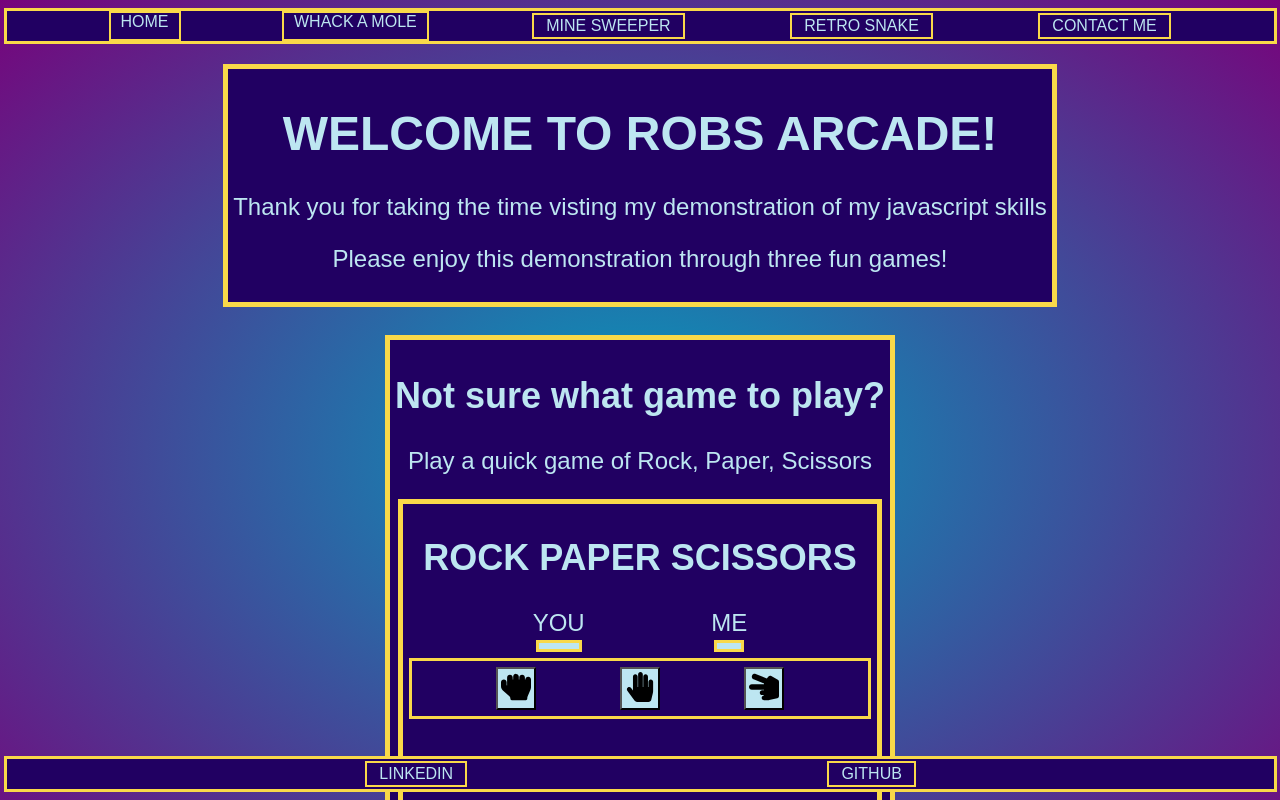
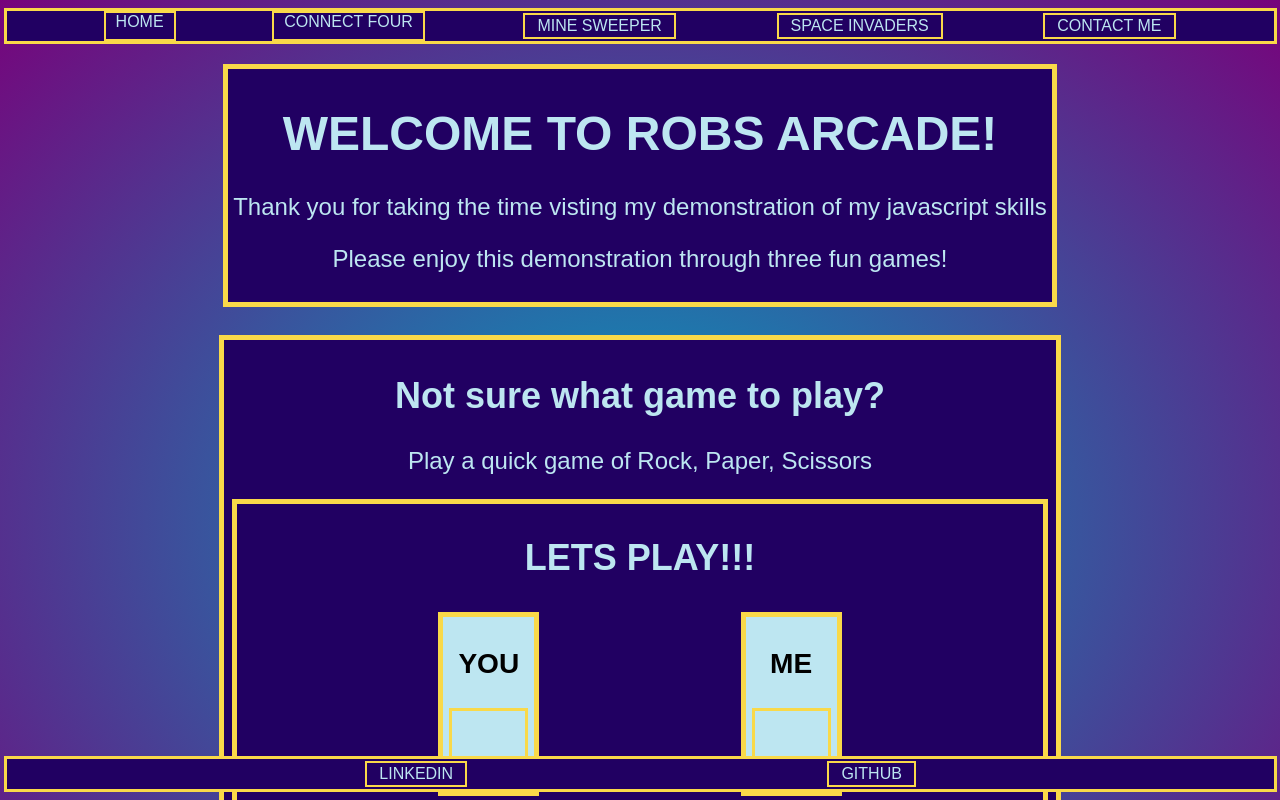
Before and after one commit to rdewit91/robsArcade, a Next.js app in the folder robs-arcade/: page / in a window 1280 px wide. Shown: the top 800 px of the page. Built offline with nearby package versions, Linux system fonts and the light colour scheme.

Commit message:
rps final

```diff
--- a/robs-arcade/component/Header.js
+++ b/robs-arcade/component/Header.js
@@ -16,7 +16,7 @@ export default function Header() {
         </div>
         <div style={{ border: 'solid #F9D949 2px', display: 'inline'}}>
             <Link style={{ textDecoration: 'none', color: '#BDE6F1', padding: '5px', margin: '5px' }} href='/whakMole' >
-                WHACK A MOLE
+                CONNECT FOUR
             </Link>
         </div>
         <div style={{ border: 'solid #F9D949 2px', display: 'inline', margin: '2px', padding: '2px' }}>
@@ -26,7 +26,7 @@ export default function Header() {
         </div>
         <div style={{ border: 'solid #F9D949 2px', display: 'inline', margin: '2px', padding: '2px' }}>
             <Link style={{ textDecoration: 'none', color: '#BDE6F1', padding: '5px', margin: '5px' }} href='/rtroSnk' >
-                RETRO SNAKE
+                SPACE INVADERS
             </Link>
         </div>
         <div style={{ border: 'solid #F9D949 2px', display: 'inline', margin: '2px', padding: '2px' }}>
--- a/robs-arcade/component/rckPprScr/rckPprScr.js
+++ b/robs-arcade/component/rckPprScr/rckPprScr.js
@@ -17,7 +17,7 @@ const randomAction = () => {
 };
 
 const calcWinner= (action1, action2) => {
-  if (action1 === action2) {
+   if (action1 === action2) {
     return 0;
   } else if (actions[action1] === action2) {
     return -1;
@@ -39,14 +39,13 @@ const ActionIcon = ({action, ...props}) => {
 
 const Player = ({name = 'Player', action = 'rock'}) => {
   return (
-    <div className='player' >
-      {/* <h2 className={styles.bckGrnd} >YOU</h2> */}
-        <div className='score' >{`${name}`}</div>
+    <div className={styles.bckGrnd} >
+      <h3>{`${name}`}</h3>
         <div className={styles.playBox} >
-           <div className='action' >
-             {action && <ActionIcon action={action} size={60} />}
-           </div>
-        </div>
+         <div>
+           {action && <ActionIcon action={action} size={60} />}
+         </div>
+      </div>
     </div>
   )
 }
@@ -70,29 +69,30 @@ const ActionButton = ({action = 'rock', onActionSelect}) => {
     <button className={styles.bttnBttn} onClick={() => onActionSelect(action)} >
       <ActionIcon action={action} size={30} />
     </button>
-    // <button className={styles.bttnBttn} > <FaHandPaper size={50}/> </button>
-    // <button className={styles.bttnBttn} > <FaHandScissors size={50}/> </button>
   )
 }
 
-const ShowWinner = ({winner = 0}) => {
+
+
+const ShowWinner = ({winner}) => {
   const text = {
-    '-1': 'YOU WIN!',
-    0: 'ITS A TIE!',
-    1: 'YOU LOSE!',
+  '-1': 'YOU WIN! PLAY CONNECT FOUR!',
+    0: 'ITS A TIE! PLAY MINE SWEEPER',
+    1: 'YOU LOSE! PLAY SPACE INVADERS',
+    null: "GAME START!",
   };
-  return (
-    <h2>{text[winner]}</h2>
-  )
+  return <h2>{text[winner]}</h2>;
+
 }
 
 export default function rckPprScr() {
   const [playerAction, setPlayerAction] = useState('');
   const [compAction, setCompAction] = useState('')
 
-  const [playerScore, setPlayerScore] = useState(0)
-  const [compScore, setCompScore] = useState(0)
-  const [winner, setWinner] = useState(0)
+  // const [playerScore, setPlayerScore] = useState(0)
+  // const [compScore, setCompScore] = useState(0)
+  const [winner, setWinner] = useState(null)
+  // const [gameStarted, setGameStarted] = useState(false);
 
   const onActionSelect = (selectAction) => {
     // setPlayerAction(selectAction)
@@ -101,18 +101,21 @@ export default function rckPprScr() {
     setCompAction(newCompAction);
     const newWinner = calcWinner(selectAction, newCompAction)
     setWinner(newWinner)
-    if (newWinner === -1) {
-      setPlayerScore(playerScore + 1)
-    } else if (newWinner === 1) {
-      setCompScore(compScore + 1)
-    };
+    // setGameStarted(true);
+    // if (newWinner === -1) {
+    //   setPlayerScore(playerScore + 1)
+    // } else if (newWinner === 1) {
+    //   setCompScore(compScore + 1)
+    // };
   }
+
+
 
   return (
     <>
       <div className={styles.gameBox} >
         <div  >
-            <h2>ROCK PAPER SCISSORS</h2>
+            <h2>LETS PLAY!!!</h2>
         </div>
         <div className='container' >
           <div className={styles.iconBox} >
--- a/robs-arcade/component/rckPprScr/rckPprScr.module.css
+++ b/robs-arcade/component/rckPprScr/rckPprScr.module.css
@@ -4,6 +4,7 @@
     text-align: center;
     border: solid #F9D949 5px;
     position: relative;
+    width: 800px;
 
     /* color: black; */
 }
@@ -20,6 +21,7 @@
     border: solid #F9D949 5px;
     background-color: #BDE6F1;
     color: black;
+    width: 85px;
 }
 
 .playBox {
@@ -27,7 +29,8 @@
     padding: 3px;
     border: solid #F9D949 3px;
     background-color: #BDE6F1;
-    color: black;
+    /* color: black; */
+    height: 65px;
 }
 
 .bttnBox {
```
